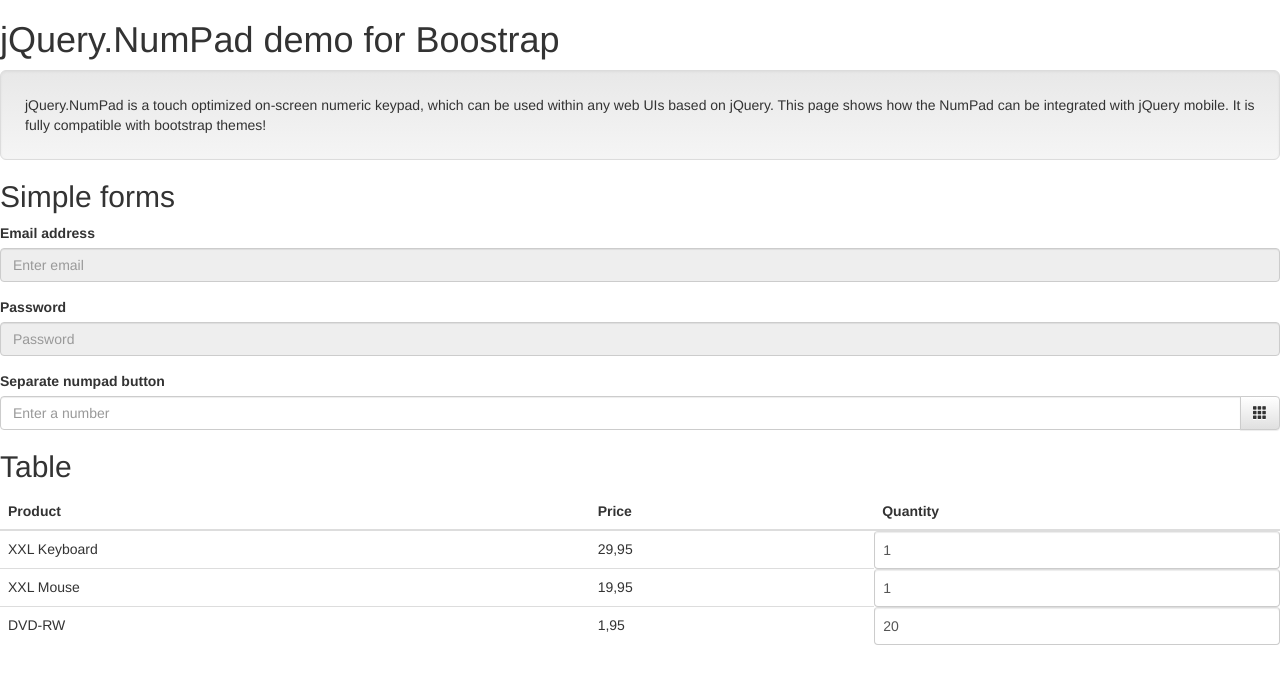
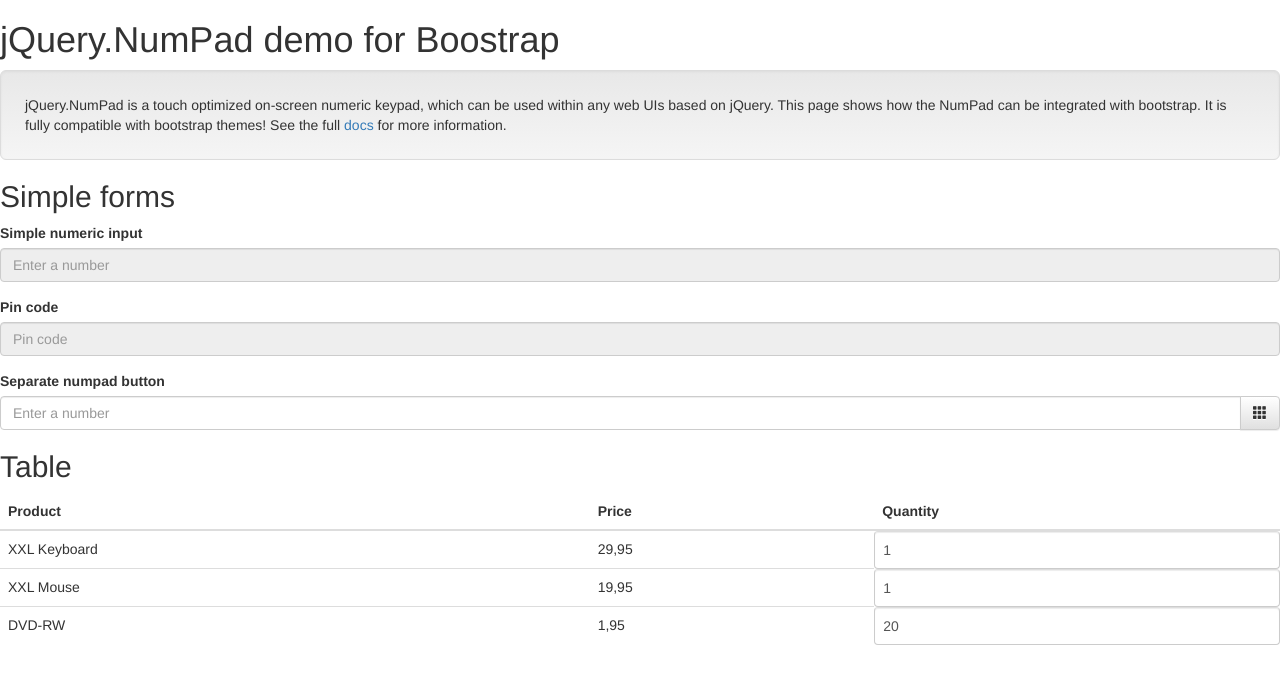
Before and after one commit to kabachello/jQuery.NumPad, a plain HTML site: page demos/bootstrap/index.html in a window 1280 px wide. Drawn offline with nearby package versions, Linux system fonts and the light colour scheme.

Commit message:
Updated bootstrap example

```diff
--- a/demos/bootstrap/index.html
+++ b/demos/bootstrap/index.html
@@ -58,16 +58,16 @@
 	</head>
 	<body>
 		<h1>jQuery.NumPad demo for Boostrap</h1>
-		<div class="well well-lg">jQuery.NumPad is a touch optimized on-screen numeric keypad, which can be used within any web UIs based on jQuery. This page shows how the NumPad can be integrated with jQuery mobile. It is fully compatible with bootstrap themes!</div>
+		<div class="well well-lg">jQuery.NumPad is a touch optimized on-screen numeric keypad, which can be used within any web UIs based on jQuery. This page shows how the NumPad can be integrated with bootstrap. It is fully compatible with bootstrap themes! See the full <a href="http://a.kabachnik.info/jquery-numpad.html">docs</a> for more information.</div>
 		<h2>Simple forms</h2>
 		<form>
 			<div class="form-group">
-				<label for="text-basic">Email address</label>
-				<input type="email" class="form-control" id="text-basic" placeholder="Enter email">
+				<label for="text-basic">Simple numeric input</label>
+				<input type="number" class="form-control" id="text-basic" placeholder="Enter a number">
 			</div>
 			<div class="form-group">
-				<label for="password">Password</label>
-				<input type="password" class="form-control" id="password" placeholder="Password">
+				<label for="password">Pin code</label>
+				<input type="password" class="form-control" id="password" placeholder="Pin code">
 			</div>
 			<label for="numpadButton">Separate numpad button</label>
 			<div class="input-group">
```
